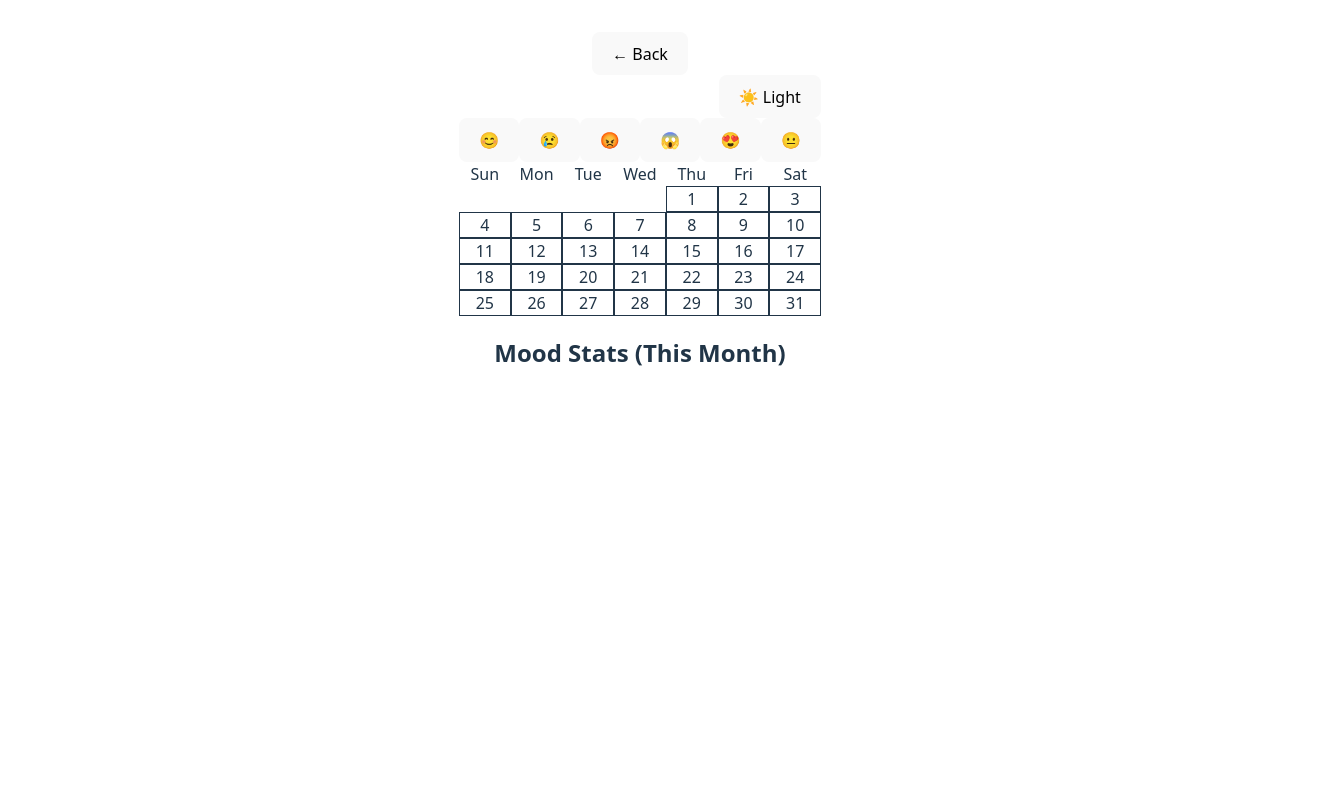
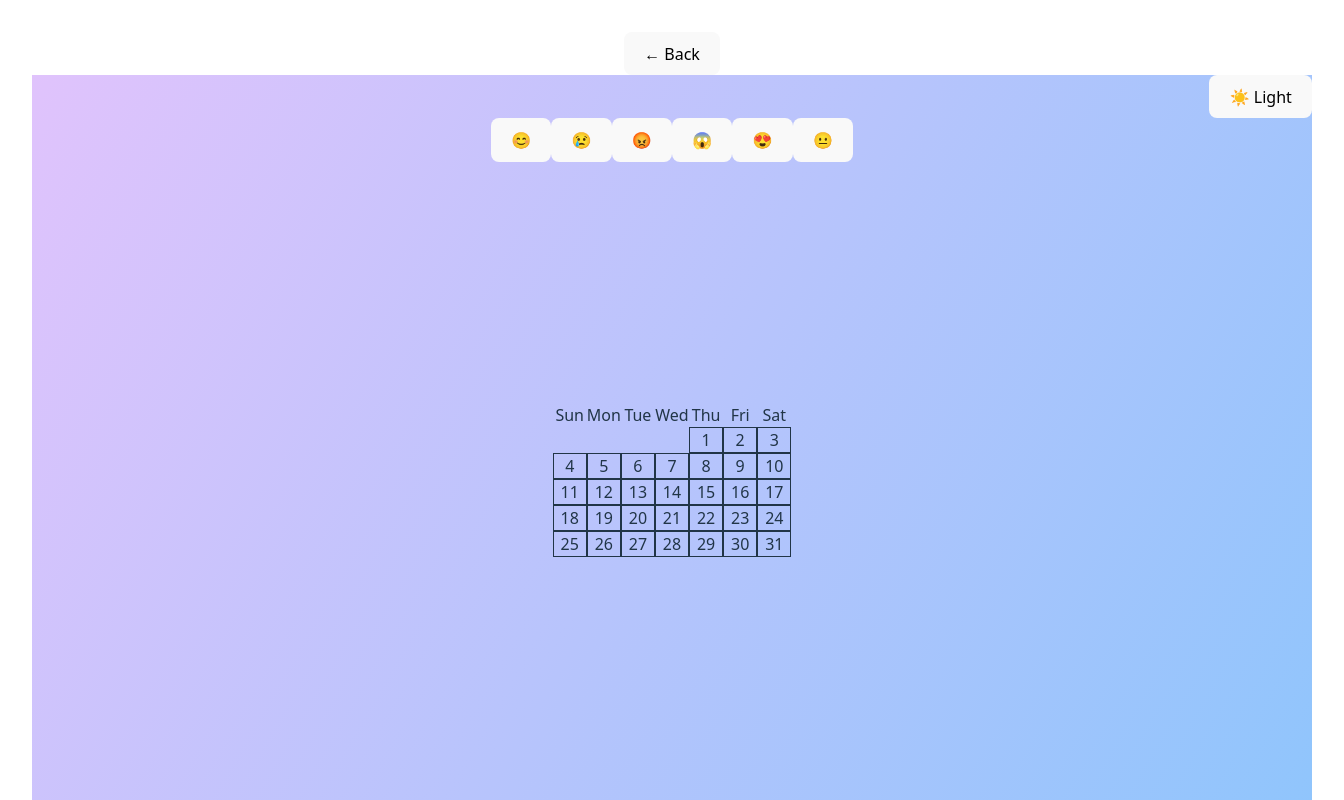
Before and after one commit to agargi007/mood-tracker-, a Vue app: page /tracker in a window 1280 px wide. Shown: the top 800 px of the page, 1344 px wide, since content can reach past the window. Built offline with nearby package versions, Linux system fonts and the light colour scheme.

Commit message:
Tracker page: utilize full viewport for a more immersive and modern layout

```diff
--- a/src/TrackerContent.vue
+++ b/src/TrackerContent.vue
@@ -1,13 +1,15 @@
 <template>
-  <div>
-    <div :class="{ 'dark': isDark }" class="min-h-screen bg-gray-100 dark:bg-gray-900 transition-colors duration-300">
-      <div class="flex justify-end p-4">
-        <button @click="toggleDark" class="px-3 py-1 rounded bg-gray-200 dark:bg-gray-700 text-gray-800 dark:text-gray-200 transition-colors">
-          {{ isDark ? '🌙 Dark' : '☀️ Light' }}
-        </button>
+  <div :class="[isDark ? 'dark' : 'light', 'min-h-screen w-full flex flex-col items-center justify-center transition-colors duration-300']" :style="pageStyle">
+    <div class="flex justify-end w-full max-w-3xl mx-auto p-4">
+      <button @click="toggleDark" class="px-3 py-1 rounded bg-gray-200 dark:bg-gray-700 text-gray-800 dark:text-gray-200 border border-white/30 shadow transition-colors">
+        {{ isDark ? '🌙 Dark' : '☀️ Light' }}
+      </button>
+    </div>
+    <div class="flex flex-col items-center w-full max-w-3xl mx-auto flex-1">
+      <EmojiBar @mood-selected="handleMoodSelected" />
+      <div class="flex-1 flex flex-col justify-center w-full">
+        <CalendarGrid :moods-by-date="moodsByDate" :on-edit="editMoodForDate" :selected-mood="selectedMood" :is-dark="isDark" />
       </div>
-      <EmojiBar @mood-selected="handleMoodSelected" />
-      <CalendarGrid :moods-by-date="moodsByDate" />
       <MoodStats :moods-by-date="moodsByDate" />
     </div>
   </div>
@@ -17,10 +19,24 @@
 import EmojiBar from './components/EmojiBar.vue'
 import CalendarGrid from './components/CalendarGrid.vue'
 import MoodStats from './components/MoodStats.vue'
-import { ref, watch, onMounted } from 'vue'
+import { ref, watch, onMounted, computed } from 'vue'
 
 const moodsByDate = ref({})
 const isDark = ref(false)
+const selectedMood = ref(null)
+
+const pastelGradient = 'linear-gradient(120deg, #e0c3fc 0%, #8ec5fc 100%)';
+const darkGradient = 'linear-gradient(120deg, #232526 0%, #414345 100%)';
+
+const pageStyle = computed(() => ({
+  background: isDark.value ? darkGradient : pastelGradient,
+  minHeight: '100vh',
+  width: '100vw',
+  display: 'flex',
+  flexDirection: 'column',
+  alignItems: 'center',
+  justifyContent: 'center',
+}))
 
 onMounted(() => {
   const stored = localStorage.getItem('moodsByDate')
@@ -32,10 +48,14 @@ onMounted(() => {
 })
 
 function handleMoodSelected(mood) {
-  const today = new Date()
-  const key = `${today.getFullYear()}-${today.getMonth() + 1}-${today.getDate()}`
-  moodsByDate.value[key] = mood.emoji
-  localStorage.setItem('moodsByDate', JSON.stringify(moodsByDate.value))
+  selectedMood.value = mood.emoji
+}
+
+function editMoodForDate(dateKey) {
+  if (selectedMood.value) {
+    moodsByDate.value[dateKey] = selectedMood.value
+    localStorage.setItem('moodsByDate', JSON.stringify(moodsByDate.value))
+  }
 }
 
 watch(moodsByDate, (val) => {
```
